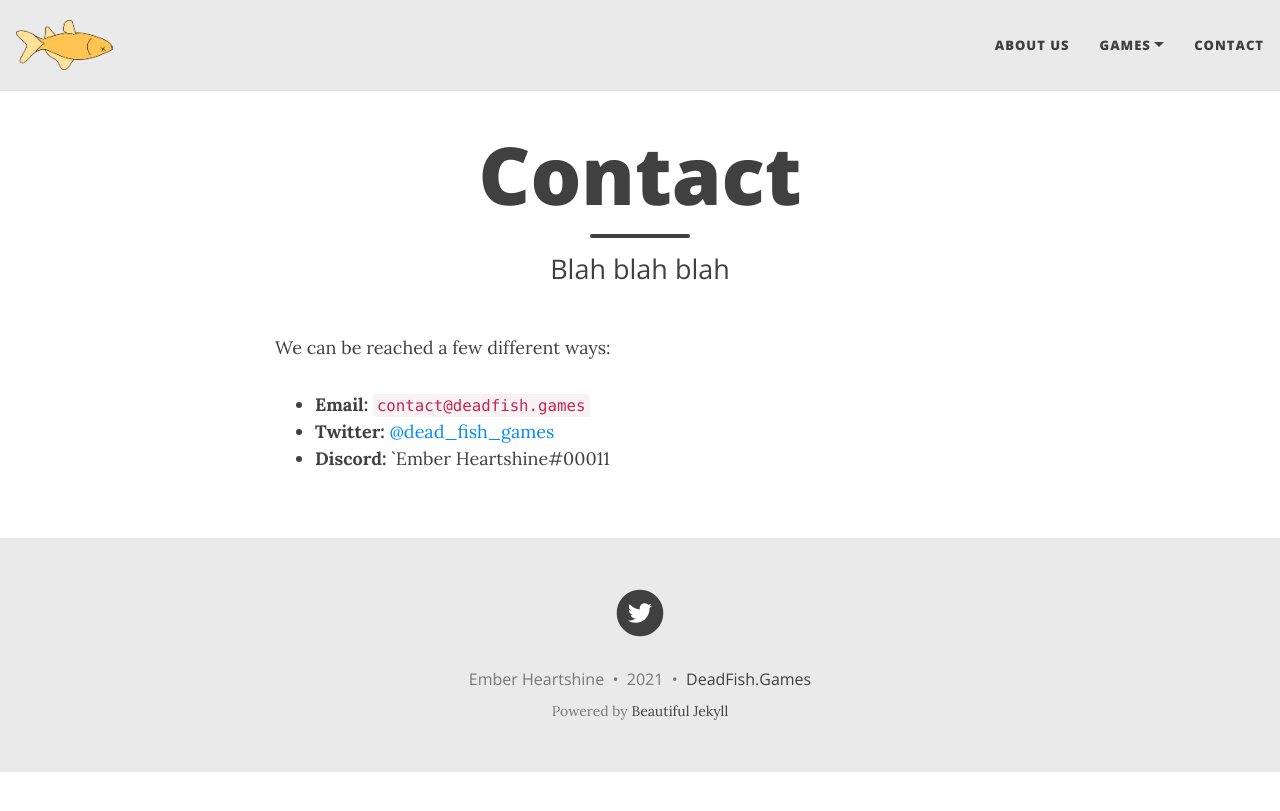
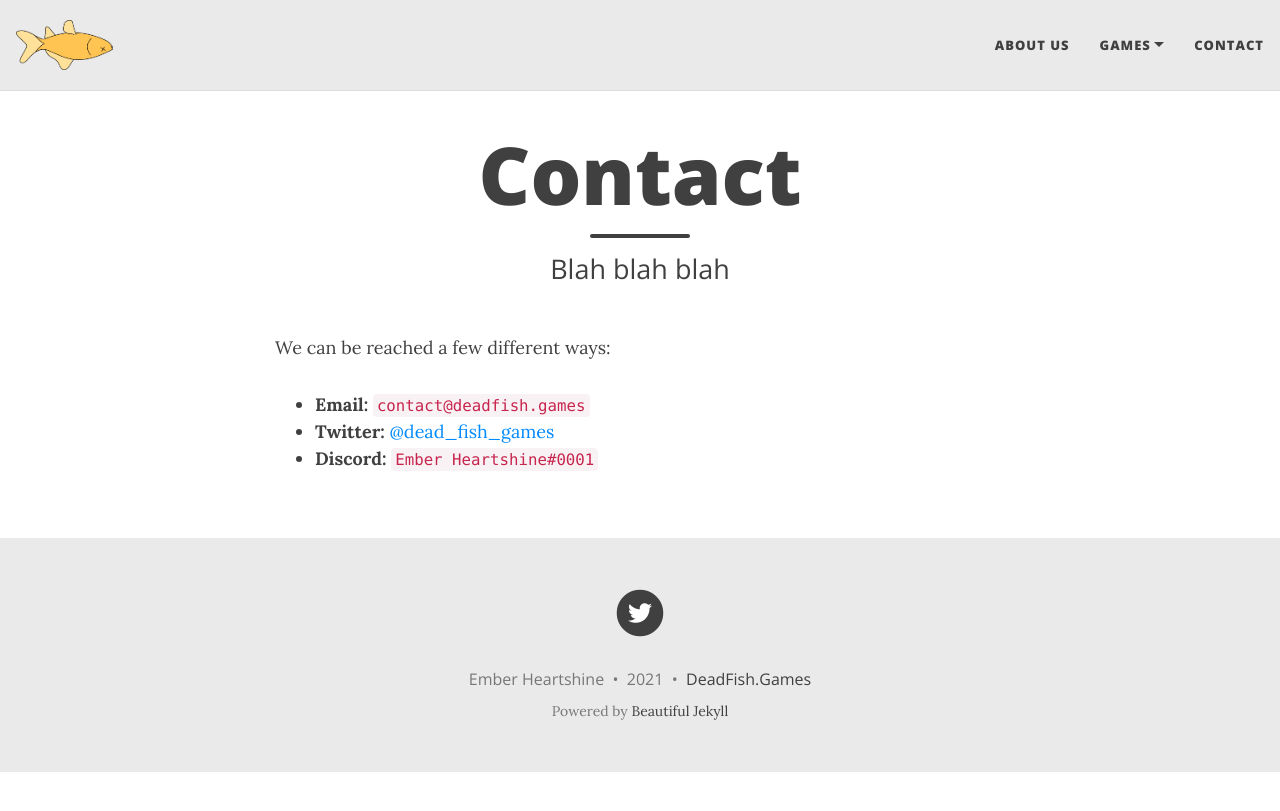
Before and after one commit to Dead-Fish-Games/deadfish.games, a Jekyll site: the page built from contact.md, in a window 1280 px wide. Shown: the top 811 px of the page. Built offline with Jekyll 4.4.1, drawn with Linux system fonts in a browser that asks for light colours; nearby versions of some CDN libraries.

Commit message:
Update contact.md

```diff
--- a/contact.md
+++ b/contact.md
@@ -8,4 +8,4 @@ We can be reached a few different ways:
 
 - **Email:** `contact@deadfish.games`
 - **Twitter:** [@dead_fish_games](https://twitter.com/dead_fish_games)
-- **Discord:** `Ember Heartshine#00011
+- **Discord:** `Ember Heartshine#0001`
```
